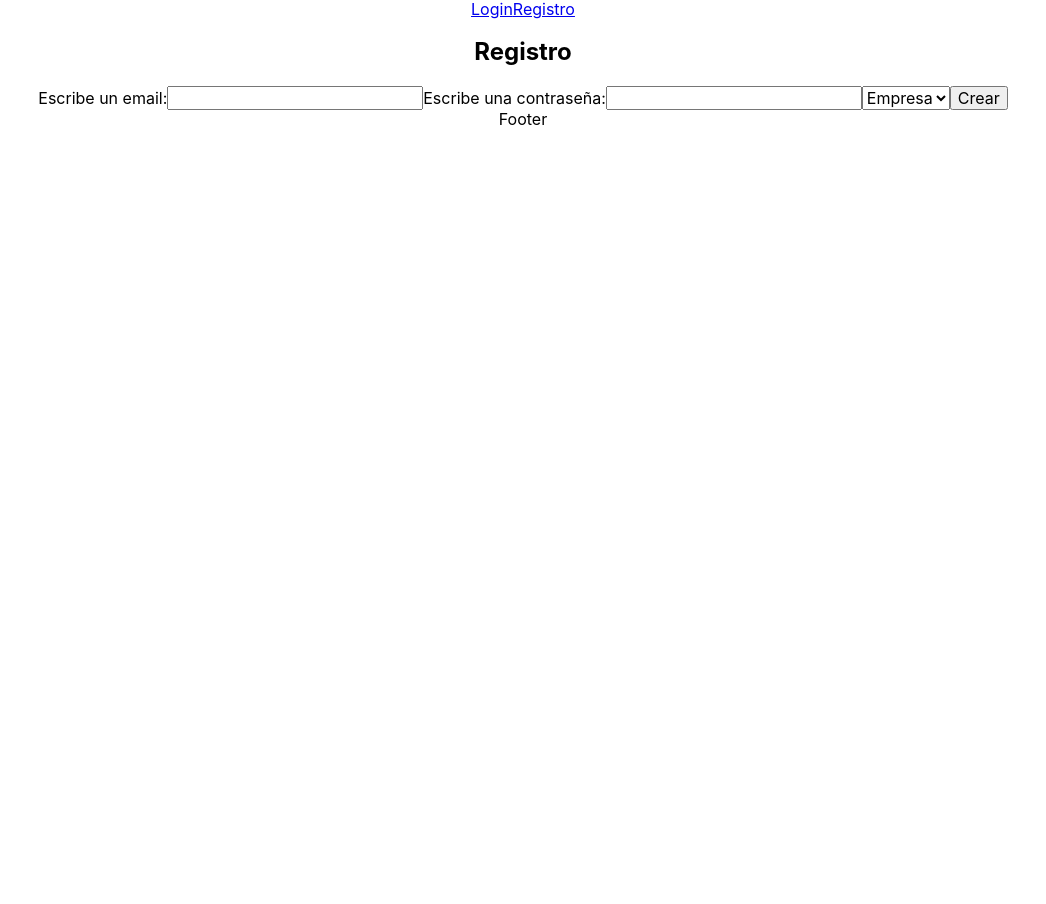
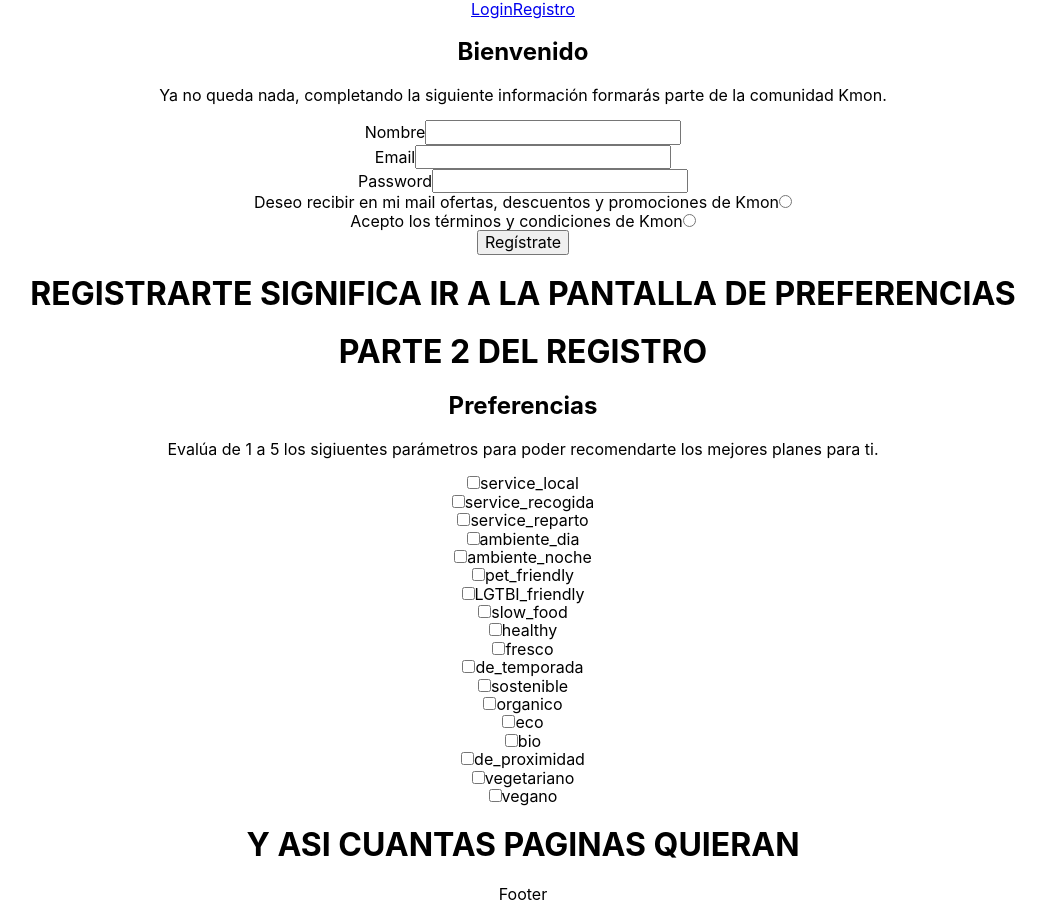
Before and after one commit to pablomoga9/AlimentacionFullstack, a React (Create React App) app in the folder client/: page /signup in a window 1280 px wide. Shown: the whole page, without its empty margins (117-1163 px from the left). Before the commit the page ends 800 px from the top, so only its background shows below. Built offline with nearby package versions, Linux system fonts and the light colour scheme.

Commit message:
sign up refactorized

```diff
--- a/client/src/components/Main/SignUp/SignUp.jsx
+++ b/client/src/components/Main/SignUp/SignUp.jsx
@@ -1,49 +1,116 @@
-import React from "react";
+import React, { useEffect, useState, useContext } from "react";
 import { useForm } from 'react-hook-form';
 import axios from 'axios';
 import { useNavigate } from 'react-router-dom';
 
 const SignUp = () => {
-
   const { register, formState: { errors }, handleSubmit } = useForm();
   const navigate = useNavigate();
+  const checkList = ["service_local", "service_recogida", "service_reparto", "ambiente_dia", "ambiente_noche", "pet_friendly", "LGTBI_friendly", "slow_food", "healthy", "fresco", "de_temporada", "sostenible", "organico", "eco", "bio", "de_proximidad", "vegetariano", "vegano"];//CheckList services
+  const [checked, setChecked] = useState({});//Estado para ver cuantos check hay marcados
+
 
   const onSubmit = async (form) => {
     try {
       console.log(form);
-      const res = await axios.post('http://localhost:5000/api/signup', form);
-      console.log(res.data);
-      navigate('/login')
+      // const res = await axios.post('http://localhost:5000/api/signup', form);
+      // console.log(res.data);
+      // navigate('/login')
     }
     catch (error) {
       console.log(error);
     }
   }
 
+  // Add/Remove checked item from list
+  const handleCheck = (event) => {
+    console.log("event", event);
+    var updatedList = { ...checked };
+    if (event.target.checked) {//Si se marcha un check, se añade a la lista de checked
+      const item = event.target.value;
+      const newItem = {
+        [item]: true
+      }
+      updatedList = { ...checked, ...newItem };
+      setChecked(updatedList);
+    } else {//Si se desmarca un check lo quita de la lista de checked
+      const itemValue = event.target.value;
+      const asArray = Object.entries(checked);
+      const filtered = asArray.filter(([key, value]) => key !== itemValue);
+      const asObjet = Object.fromEntries(filtered);
+      setChecked(asObjet);
+    }
+  };
+  console.log(checked);
+
+
   return (
     <>
-      <h2>Registro</h2>
+      <h2>Bienvenido</h2>
+      <div><p>Ya no queda nada, completando la siguiente información formarás parte de la comunidad Kmon.</p></div>
       <form onSubmit={handleSubmit(onSubmit)}>
-        <label htmlFor="">Escribe un email:</label>
+        <div>
+          <label htmlFor="">Nombre</label>
           <input type="text"{
+            ...register('nombre', {
+              required: true,
+              minLength: 3
+            })
+          } />{errors.nombre?.type === 'required' && <p>El campo 'Email' es requerido</p>}
+        </div>
+        <div>
+          <label htmlFor="">Email</label>
+          <input type="email"{
             ...register('email', {
               required: true,
               minLength: 3
             })
           } />{errors.email?.type === 'required' && <p>El campo 'Email' es requerido</p>}
-        <label htmlFor="">Escribe una contraseña:</label>
+        </div>
+        <div>
+          <label htmlFor="">Password</label>
           <input type="password"{
             ...register('password', {
               required: true,
               minLength: 3
             })
           } />{errors.email?.type === 'required' && <p>El campo 'Contraseña' es requerido</p>}
-        <select name="role" {...register("role")}>
-          <option value="business">Empresa</option>
-          <option value="user">Usuario</option>
-        </select>
-        <input type="submit" value="Crear" />
+        </div>
+        <div>
+          <label>Deseo recibir en mi mail ofertas, descuentos y promociones de Kmon</label>
+          <input {...register("spam")} type="radio" value="spam" />
+        </div>
+        <div>
+          <label htmlFor="">Acepto los términos y condiciones de Kmon</label>
+          <input
+            {
+            ...register('terms', {
+              required: true
+            })
+            }
+            type="radio" value="terms"
+          />{errors.terms?.type === 'required' && <p>Tienes que aceptar los términos y condiciones para poder formar parte de nuestra comnunidad</p>}
+
+        </div>
+
+        <input type="submit" value="Regístrate" />
+        <h1>REGISTRARTE SIGNIFICA IR A LA PANTALLA DE PREFERENCIAS</h1>
+
+        <h1>PARTE 2 DEL REGISTRO</h1>
+        <h2>Preferencias</h2>
+        <div><p>Evalúa de 1 a 5 los sigiuentes parámetros para poder recomendarte los mejores planes para ti.</p></div>
+        {checkList.map((item, i) => (
+          <article key={i}>
+            <input type="checkbox" value={item} onChange={handleCheck} />
+            <span>{item}</span>
+          </article>
+        ))
+        }
+
+        <h1>Y ASI CUANTAS PAGINAS QUIERAN</h1>
+
       </form>
+
     </>
   )
 }
--- a/client/src/components/Main/User/Profile/Edit/Edit.jsx
+++ b/client/src/components/Main/User/Profile/Edit/Edit.jsx
@@ -11,7 +11,7 @@ const Edit = () => {
   const { userCheck } = useContext(checkUserContext);//Hook para obtener el email del usuario logado
   const { userData, setUserData } = useContext(checkUserContext)//Hook para guardar los datos del perfil de usuario
   const { userDetails } = useContext(checkUserContext);
-  const checkList = ["service_loca", "service_recogida", "service_reparto", "ambiente_dia", "ambiente_noche", "pet_friendly", "LGTBI_friendly", "slow_food", "healthy", "fresco", "de_temporada", "sostenible", "organico", "eco", "bio", "de_proximidad", "vegetariano", "vegano"];//CheckList services
+  const checkList = ["service_local", "service_recogida", "service_reparto", "ambiente_dia", "ambiente_noche", "pet_friendly", "LGTBI_friendly", "slow_food", "healthy", "fresco", "de_temporada", "sostenible", "organico", "eco", "bio", "de_proximidad", "vegetariano", "vegano"];//CheckList services
   const [checked, setChecked] = useState({});//Estado para ver cuantos check hay marcados
 
   useEffect(() => {
@@ -88,11 +88,6 @@ const Edit = () => {
           ))
           }
           <div>
-            <input type="checkbox" id="" name='servicio_local'
-              {...register("servicio_local", { minLength: { value: 1, message: "." } })} />
-            Servicio local
-          </div>
-          <div>
             <button type="submit">Edit profile</button>
           </div>
         </fieldset>
```
Lines whose indentation alone changed are shown as unchanged.
